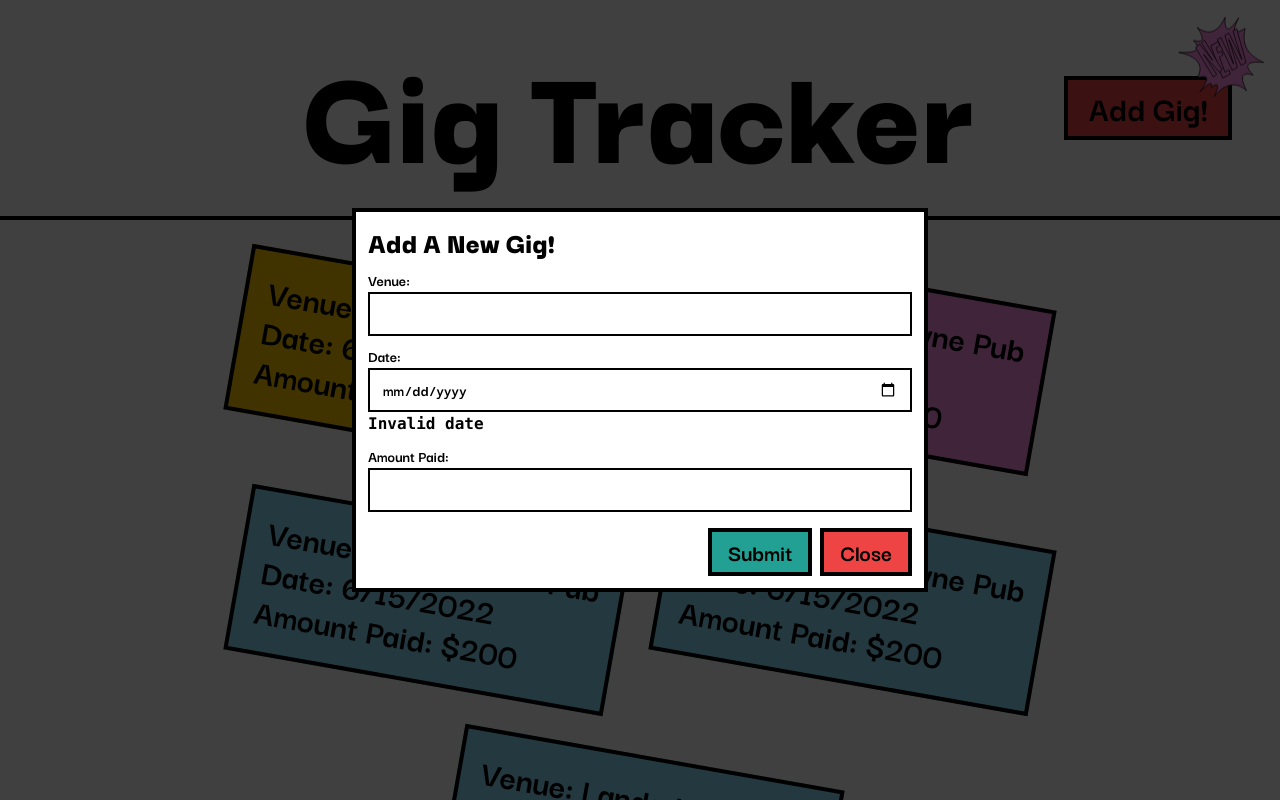
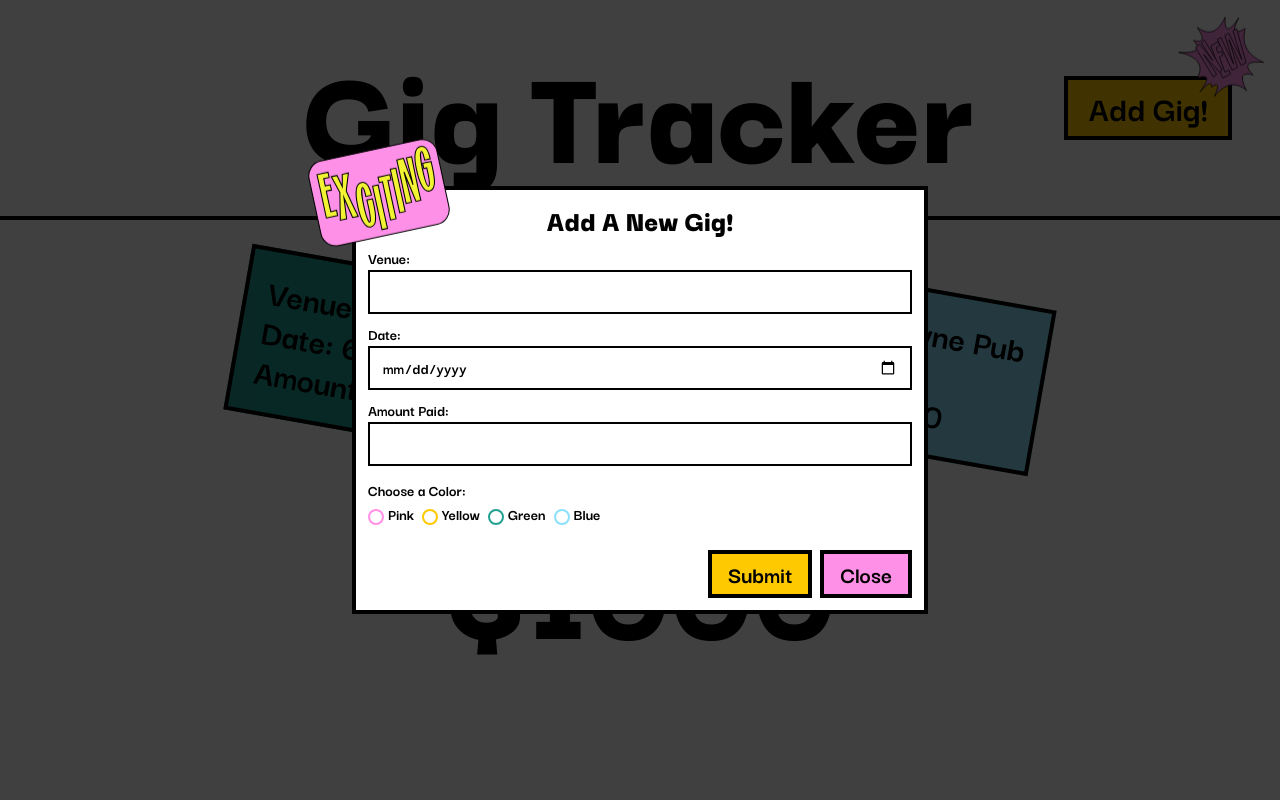
Before and after one commit to MarkDonatelli/gigTracker, a Vue app: page / in a window 1280 px wide. Both pictures are taken after a click on the button "Add Gig!". Shown: the top 800 px of the page. Built offline with nearby package versions, Linux system fonts and the light colour scheme.

Commit message:
updated modal functions

```diff
--- a/src/App.vue
+++ b/src/App.vue
@@ -2,7 +2,9 @@
 /*
 imports
 */
+
 import { reactive } from 'vue';
+import Header from '@/components/Header.vue';
 import GigList from '@/components/GigList.vue';
 import GigTotal from '@/components/GigTotal.vue';
 import AddGigModal from '@/components/AddGigModal.vue';
@@ -14,33 +16,13 @@ const modals = reactive({
   addGig: false,
 });
 
-const openGigModal = () => {
+const modalActive = () => {
   modals.addGig = true;
 };
 </script>
 
 <template>
-  <header
-    class="flex items-center justify-center border-b-4 border-black mb-14"
-  >
-    <h1
-      class="text-[4rem] xs:text-[5rem] sm:text-[7rem] md:text-[9rem] font-black"
-    >
-      Gig Tracker
-    </h1>
-    <div class="button-container absolute right-8">
-      <div class="button-container__content relative">
-        <img
-          class="absolute max-w-[50%] w-full -top-2/4 -right-[12%] animate-bounce-custom"
-          src="@/assets/images/new.svg"
-        />
-        <button @click="openGigModal" class="btn text-4xl px-5 py-2 m-4">
-          Add Gig!
-        </button>
-      </div>
-    </div>
-  </header>
-
+  <Header @openModal="modalActive" />
   <GigList />
   <GigTotal />
 
--- a/src/assets/styles/index.css
+++ b/src/assets/styles/index.css
@@ -47,6 +47,6 @@
   }
 
   .btn {
-    @apply font-bold border-black border-4 bg-red-500;
+    @apply font-bold border-black border-4;
   }
 }
--- a/src/components/AddGigModal.vue
+++ b/src/components/AddGigModal.vue
@@ -2,8 +2,16 @@
 /*
 imports
 */
-import { ref } from 'vue';
+import { ref, reactive } from 'vue';
 import moment from 'moment';
+import { useGigsStore } from '@/stores/gigs';
+
+/*
+gigs store
+*/
+
+const gigsStore = useGigsStore();
+
 /*
 props
 */
@@ -25,7 +33,45 @@ const emit = defineEmits(['update:modelValue']);
 form / data
 */
 
-const date = ref('');
+const error = ref(false);
+
+const formData = reactive({
+  venue: '',
+  date: '',
+  amount: '',
+  color: '',
+});
+
+// only number allowed in amount field
+const onlyNumber = ($event) => {
+  let keyCode = $event.keyCode ? $event.keyCode : $event.which;
+  if (keyCode < 48 || keyCode > 57) {
+    $event.preventDefault();
+  }
+};
+
+/*
+form submit
+*/
+
+const submitGig = () => {
+  if (
+    !formData.venue ||
+    !formData.date ||
+    !formData.amount ||
+    !formData.color
+  ) {
+    error.value = true;
+    return false;
+  }
+  gigsStore.addGig({
+    venue: formData.venue,
+    date: moment(formData.date).format('MM/DD/YYYY'),
+    amount: parseInt(formData.amount),
+    color: formData.color,
+  });
+  closeModal();
+};
 
 /*
 close modal
@@ -41,10 +87,17 @@ const closeModal = () => {
     class="modal bg-black/75 h-screen fixed top-0 right-0 left-0 px-4 flex justify-center items-center"
   >
     <div
-      class="form-container bg-white max-w-xl w-full border-black border-4 p-3"
+      class="form-container bg-white max-w-xl w-full border-black border-4 p-3 relative"
     >
-      <h3 class="font-black text-3xl mb-2">Add A New Gig!</h3>
-      <form @submit.prevent="">
+      <div class="form-title flex justify-center items-center flex-col">
+        <h3 class="font-black text-3xl mb-2">Add A New Gig!</h3>
+        <img
+          class="max-w-[25%] absolute -left-12 -top-12 w-full animate-bounce-custom"
+          src="@/assets/images/exciting.svg"
+        />
+      </div>
+
+      <form>
         <div class="field mb-2 font-bold">
           <label for="venue" class="label">Venue:</label>
           <div class="control">
@@ -52,6 +105,7 @@ const closeModal = () => {
               class="input w-full border-black border-2"
               type="text"
               name="venue"
+              v-model="formData.venue"
             />
           </div>
         </div>
@@ -59,13 +113,12 @@ const closeModal = () => {
           <label for="date" class="label">Date:</label>
           <div class="control">
             <input
-              v-model="date"
+              v-model="formData.date"
               class="input w-full border-black border-2"
               type="date"
               name="date"
             />
           </div>
-          <pre>{{ moment(date).format('MM/DD/YYYY') }}</pre>
         </div>
         <div class="field font-bold">
           <label for="amount" class="label">Amount Paid:</label>
@@ -74,18 +127,72 @@ const closeModal = () => {
               class="input w-full border-black border-2"
               type="text"
               name="amount"
+              @keypress="onlyNumber"
+              maxlength="4"
+              v-model="formData.amount"
             />
           </div>
         </div>
+        <div class="field mt-3 font-bold">
+          <label for="colorRadios" class="label">Choose a Color:</label>
+          <div class="control flex">
+            <div class="control__item pr-2">
+              <input
+                type="radio"
+                id="pink"
+                value="pink"
+                class="text-pink focus:ring-transparent border-2 border-pink checked:bg-none cursor-pointer"
+                v-model="formData.color"
+              />
+              <label class="pl-1 cursor-pointer" for="pink">Pink</label>
+            </div>
+
+            <div class="control__item pr-2">
+              <input
+                type="radio"
+                id="yellow"
+                value="yellow"
+                class="text-yellow border-2 border-yellow focus:ring-transparent checked:bg-none cursor-pointer"
+                v-model="formData.color"
+              />
+              <label class="pl-1 cursor-pointer" for="yellow">Yellow</label>
+            </div>
+
+            <div class="control__item pr-2">
+              <input
+                type="radio"
+                id="green"
+                class="text-green border-2 border-green focus:ring-transparent checked:bg-none cursor-pointer"
+                value="green"
+                v-model="formData.color"
+              />
+              <label class="pl-1 cursor-pointer" for="green">Green</label>
+            </div>
+
+            <div class="control__item pr-2">
+              <input
+                type="radio"
+                id="blue"
+                value="blue"
+                class="text-lightBlue border-2 border-lightBlue focus:ring-transparent checked:bg-none cursor-pointer"
+                v-model="formData.color"
+              />
+              <label class="pl-1 cursor-pointer" for="blue">Blue</label>
+            </div>
+          </div>
+        </div>
       </form>
-      <div class="flex items-center justify-end">
+      <div class="flex items-center justify-end mt-6">
+        <p class="text-red-500 mr-5 p-0" v-if="error">
+          All Fields Must Have a Value
+        </p>
         <button
-          class="btn text-2xl px-4 mt-4 mr-2 bg-green py-1"
-          @click="showDate"
+          class="btn text-2xl px-4 mr-2 bg-yellow py-1"
+          @click="submitGig"
         >
           Submit
         </button>
-        <button class="btn text-2xl px-4 mt-4 py-1" @click="closeModal">
+        <button class="btn text-2xl px-4 py-1 bg-pink" @click="closeModal">
           Close
         </button>
       </div>
--- a/src/components/GigList.vue
+++ b/src/components/GigList.vue
@@ -1,4 +1,15 @@
-<script setup></script>
+<script setup>
+/*
+imports
+*/
+import { useGigsStore } from '@/stores/gigs';
+
+/*
+gigs store
+*/
+
+const gigsStore = useGigsStore();
+</script>
 
 <template>
   <div
@@ -7,57 +18,24 @@
   >
     <!-- gig info-->
     <div
-      class="flex flex-item rotate-[10deg] bg-yellow p-5 hover:rotate-0 cursor-pointer border-4 border-black mb-8"
+      v-for="gig in gigsStore.gigs"
+      :key="gig.date"
+      :class="[
+        gig.color === 'yellow'
+          ? 'bg-yellow'
+          : gig.color === 'pink'
+          ? 'bg-pink'
+          : gig.color === 'blue'
+          ? 'bg-lightBlue'
+          : 'bg-green',
+      ]"
+      class="flex flex-item rotate-[10deg] p-5 hover:rotate-0 cursor-pointer border-4 border-black mb-8"
     >
       <div class="flex-item__contents font-bold text-4xl">
         <div class="flex-item__content--info">
-          <p>Venue: Landsdowne Pub</p>
-          <p>Date: 6/15/2022</p>
-          <p>Amount Paid: $200</p>
-        </div>
-      </div>
-    </div>
-    <div
-      class="flex flex-item rotate-[10deg] bg-pink p-5 hover:rotate-0 cursor-pointer border-4 border-black mb-8"
-    >
-      <div class="flex-item__contents font-bold text-4xl">
-        <div class="flex-item__content--info">
-          <p>Venue: Landsdowne Pub</p>
-          <p>Date: 6/15/2022</p>
-          <p>Amount Paid: $200</p>
-        </div>
-      </div>
-    </div>
-    <div
-      class="flex flex-item rotate-[10deg] bg-lightBlue p-5 hover:rotate-0 cursor-pointer border-4 border-black mb-8"
-    >
-      <div class="flex-item__contents font-bold text-4xl">
-        <div class="flex-item__content--info">
-          <p>Venue: Landsdowne Pub</p>
-          <p>Date: 6/15/2022</p>
-          <p>Amount Paid: $200</p>
-        </div>
-      </div>
-    </div>
-    <div
-      class="flex flex-item rotate-[10deg] bg-lightBlue p-5 hover:rotate-0 cursor-pointer border-4 border-black mb-8"
-    >
-      <div class="flex-item__contents font-bold text-4xl">
-        <div class="flex-item__content--info">
-          <p>Venue: Landsdowne Pub</p>
-          <p>Date: 6/15/2022</p>
-          <p>Amount Paid: $200</p>
-        </div>
-      </div>
-    </div>
-    <div
-      class="flex flex-item rotate-[10deg] bg-lightBlue p-5 hover:rotate-0 cursor-pointer border-4 border-black mb-8"
-    >
-      <div class="flex-item__contents font-bold text-4xl">
-        <div class="flex-item__content--info">
-          <p>Venue: Landsdowne Pub</p>
-          <p>Date: 6/15/2022</p>
-          <p>Amount Paid: $200</p>
+          <p>Venue: {{ gig.venue }}</p>
+          <p>Date: {{ gig.date }}</p>
+          <p>Amount Paid: ${{ gig.amount }}</p>
         </div>
       </div>
     </div>
--- /dev/null
+++ b/src/components/Header.vue
@@ -0,0 +1,33 @@
+<script setup>
+/*
+emits
+*/
+
+const emit = defineEmits(['openModal']);
+</script>
+
+<template>
+  <header
+    class="flex items-center justify-center border-b-4 border-black mb-14"
+  >
+    <h1
+      class="text-[4rem] xs:text-[5rem] sm:text-[7rem] md:text-[9rem] font-black"
+    >
+      Gig Tracker
+    </h1>
+    <div class="button-container absolute right-8">
+      <div class="button-container__content relative">
+        <img
+          class="absolute max-w-[50%] w-full -top-2/4 -right-[12%] animate-bounce-custom"
+          src="@/assets/images/new.svg"
+        />
+        <button
+          @click="emit('openModal')"
+          class="btn text-4xl px-5 py-2 m-4 bg-yellow"
+        >
+          Add Gig!
+        </button>
+      </div>
+    </div>
+  </header>
+</template>
--- a/src/stores/gigs.js
+++ b/src/stores/gigs.js
@@ -5,20 +5,16 @@ export const useGigsStore = defineStore({
   state: () => ({
     gigs: [
       {
-        venue: '',
-        amount: 200,
+        venue: 'Landsdowne Pub',
+        date: '6/15/2022',
+        amount: 800,
+        color: 'green',
       },
       {
-        venue: '',
+        venue: 'Landsdowne Pub',
+        date: '6/15/2022',
         amount: 200,
-      },
-      {
-        venue: '',
-        amount: 600,
-      },
-      {
-        venue: '',
-        amount: 200,
+        color: 'blue',
       },
     ],
   }),
@@ -31,5 +27,9 @@ export const useGigsStore = defineStore({
         }, 0);
     },
   },
-  actions: {},
+  actions: {
+    addGig(gig) {
+      this.gigs.push(gig);
+    },
+  },
 });
```
Also changed, not shown: src/components/GigTotal.vue (+8 -0 lines), src/assets/images/exciting.svg (added).
